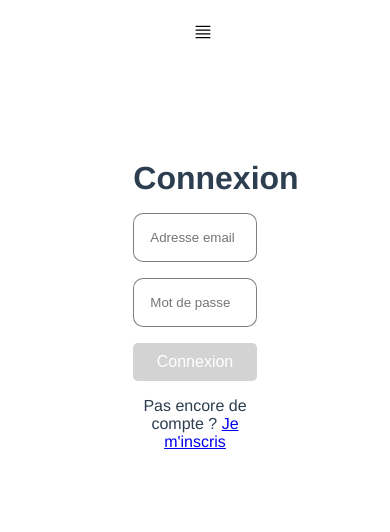
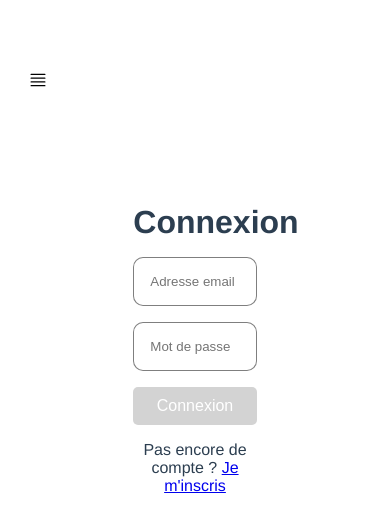
Before and after one commit to KytMj/Metrolympiades, a Vue app: page /login in a window 390 px wide. Shown: the top 532 px of the page. Built offline with nearby package versions, Linux system fonts and the light colour scheme.

Commit message:
chore: better icon placement for navbar

```diff
--- a/src/components/SideNavbar.vue
+++ b/src/components/SideNavbar.vue
@@ -7,7 +7,8 @@ import {
   TrophyIcon,
   PlusCircleIcon,
   RocketLaunchIcon,
-  Bars4Icon
+  Bars4Icon,
+  XMarkIcon
 } from '@heroicons/vue/24/outline'
 
 import { useRouter } from 'vue-router'
@@ -62,13 +63,14 @@ function toggleNavbar() {
 </script>
 
 <template>
-  <div>
-    <button class="hamburger" @click="toggleNavbar">
+  <button class="hamburger" @click="toggleNavbar">
       <Bars4Icon class="icon" />
     </button>
-  </div>
+  <div :class="['navbar', { open: isNavbarOpen }]">
+    <button class="close-icon" @click="toggleNavbar">
+      <XMarkIcon class="icon" />
+    </button>
 
-  <div :class="['navbar', { open: isNavbarOpen }]">
     <div class="brandName clickable" @click="sendToHome">Metrolympiades</div>
 
     <div
@@ -173,7 +175,16 @@ button {
 
 .hamburger{
   display: none;
+  width: auto;
+  background: none;
+  border: none;
+  cursor: pointer;
 }
+
+.close-icon{
+  display:none;
+}
+
 @media screen and (max-width: 768px) {
   .navbar {
     opacity: 0;
@@ -184,15 +195,23 @@ button {
 
   .hamburger {
     display: block;
-    position: absolute;
-    top: 10px;
-    left: 10px;
-    background: none;
-    border: none;
-    color: black;
-    font-size: 24px;
-    z-index: 200;
-    cursor: pointer;
+  }
+
+  .hamburger:hover{
+    color:grey;
+  }
+
+  .close-icon{
+    display:block;
+    background-color: transparent;
+    width: fit-content;
+    padding: 0;
+    margin:5%;
+    color:white;
+  }
+
+  .close-icon:hover{
+    color:grey;
   }
 
   .navbar.open {
```
